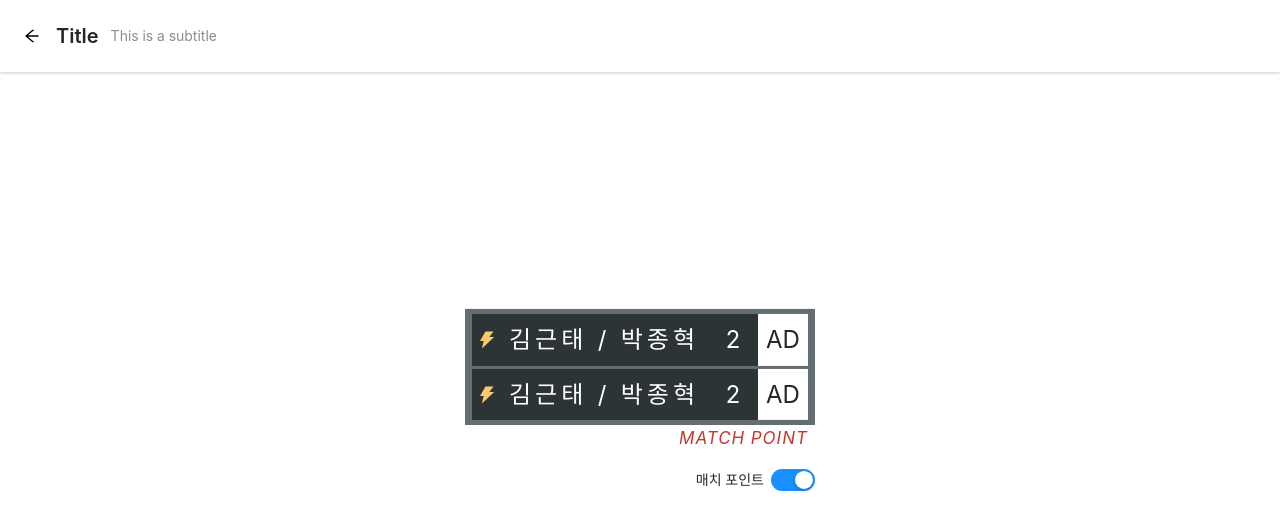
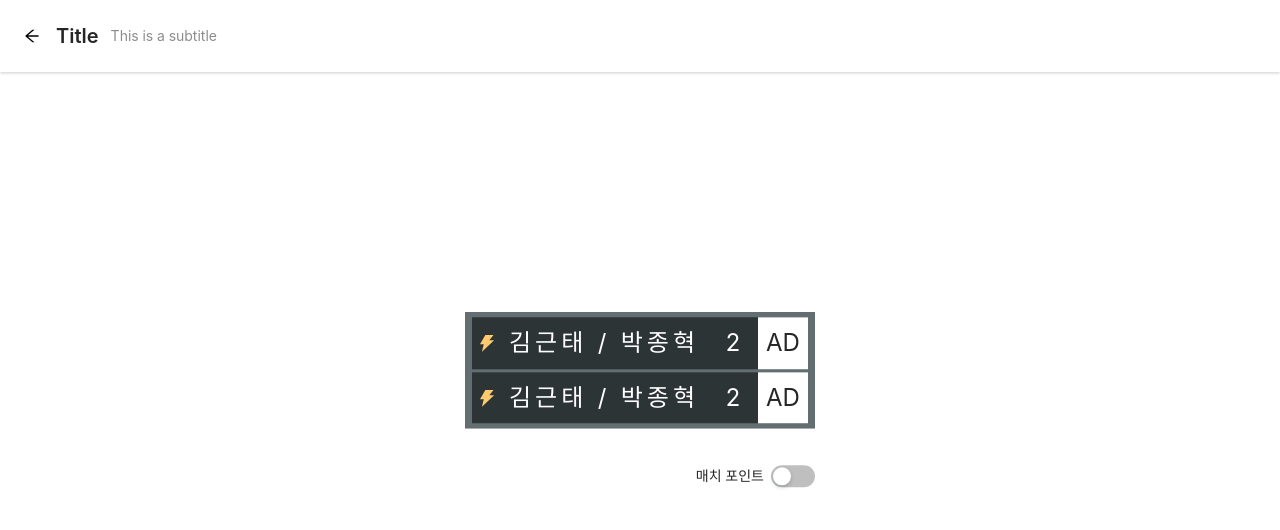
Before and after one commit to parkoon/tns-scoreboard, a React (Create React App) app: page /board in a window 1280 px wide. Shown: the top 530 px of the page. Built offline with nearby package versions, Linux system fonts and the light colour scheme.

Commit message:
add match point

```diff
--- a/src/components/actions/index.ts
+++ b/src/components/actions/index.ts
@@ -6,7 +6,7 @@ export const INCREASE_GAME_SCORE = 'INCREASE_GAME_SCORE' as const;
 export const DECREASE_GAME_SCORE = 'DECREASE_GAME_SCORE' as const;
 
 export const setMember = (payload: Member) => ({ type: SET_MEMBER, payload });
-export const toggleMatchPoint = () => ({ type: TOGGLE_MATCH_POINT });
+export const toggleMatchPoint = (payload: boolean) => ({ type: TOGGLE_MATCH_POINT, payload });
 export const increaseGameScore = (team: Team) => ({ type: INCREASE_GAME_SCORE });
 export const decreaseGameScore = (team: Team) => ({ type: DECREASE_GAME_SCORE });
 
--- a/src/components/molecules/MatchPointSwitch.tsx
+++ b/src/components/molecules/MatchPointSwitch.tsx
@@ -10,14 +10,14 @@ const SwitchTitle = styled.span`
     margin-right: 7px;
 `;
 
-function MatchPointSwitch() {
-    const onChange = (checked: boolean) => {
-        console.log(`switch to ${checked}`);
-    };
+type MatchPointSwitchTypes = {
+    onChange: (value: boolean) => void;
+};
+function MatchPointSwitch({ onChange }: MatchPointSwitchTypes) {
     return (
         <StyledSwitchWrapper>
             <SwitchTitle>매치 포인트</SwitchTitle>
-            <Switch defaultChecked onChange={onChange} />
+            <Switch onChange={onChange} />
         </StyledSwitchWrapper>
     );
 }
--- a/src/components/molecules/ScoreBoard.tsx
+++ b/src/components/molecules/ScoreBoard.tsx
@@ -67,9 +67,13 @@ const StyledMatchPointText = styled.p`
     font-style: italic;
     margin-right: 7px;
     letter-spacing: 1px;
+    height: 20px;
     color: #c0392b;
 `;
-function ScoreBoard() {
+type ScoreBoardTypes = {
+    isMatchPoint?: boolean;
+};
+function ScoreBoard({ isMatchPoint = false }: ScoreBoardTypes) {
     return (
         <StyledScoreBoardWrapper>
             <StyledScoreBoardContainer>
@@ -90,7 +94,7 @@ function ScoreBoard() {
                     <StyledGameScore>AD</StyledGameScore>
                 </StyledBoardRow>
             </StyledScoreBoardContainer>
-            <StyledMatchPointText>Match Point</StyledMatchPointText>
+            <StyledMatchPointText>{isMatchPoint && 'Match Point'}</StyledMatchPointText>
         </StyledScoreBoardWrapper>
     );
 }
--- a/src/components/pages/ScoreBoardPage.tsx
+++ b/src/components/pages/ScoreBoardPage.tsx
@@ -1,10 +1,20 @@
-import React from 'react';
+import React, { useContext } from 'react';
 import { PageHeader } from 'antd';
 import ScoreBoard from '../molecules/ScoreBoard';
 import Center from '../atoms/Center';
 import MatchPointSwitch from '../molecules/MatchPointSwitch';
+import { GlobalContext } from '../../context/GlobalContext';
+import { toggleMatchPoint } from '../actions';
 
 function ScoreBoardPage() {
+    const { state, dispatch } = useContext(GlobalContext);
+
+    console.log(state, `from scorebord page`);
+    const { teamA, teamB, isMatchPoint } = state;
+
+    const handleChange = (value: boolean) => {
+        dispatch(toggleMatchPoint(value));
+    };
     return (
         <>
             <PageHeader
@@ -16,8 +26,8 @@ function ScoreBoardPage() {
             />
 
             <Center>
-                <ScoreBoard />
-                <MatchPointSwitch />
+                <ScoreBoard isMatchPoint={isMatchPoint} />
+                <MatchPointSwitch onChange={handleChange} />
             </Center>
         </>
     );
--- a/src/context/GlobalContext.tsx
+++ b/src/context/GlobalContext.tsx
@@ -52,7 +52,10 @@ function GlobalProvider({ children }: GlobalProviderType) {
             case DECREASE_GAME_SCORE:
                 return state;
             case TOGGLE_MATCH_POINT:
-                return state;
+                return {
+                    ...state,
+                    isMatchPoint: action.payload,
+                };
             case SET_MEMBER: {
                 const { team, player } = action.payload;
                 if (team === 'ds') {
```
